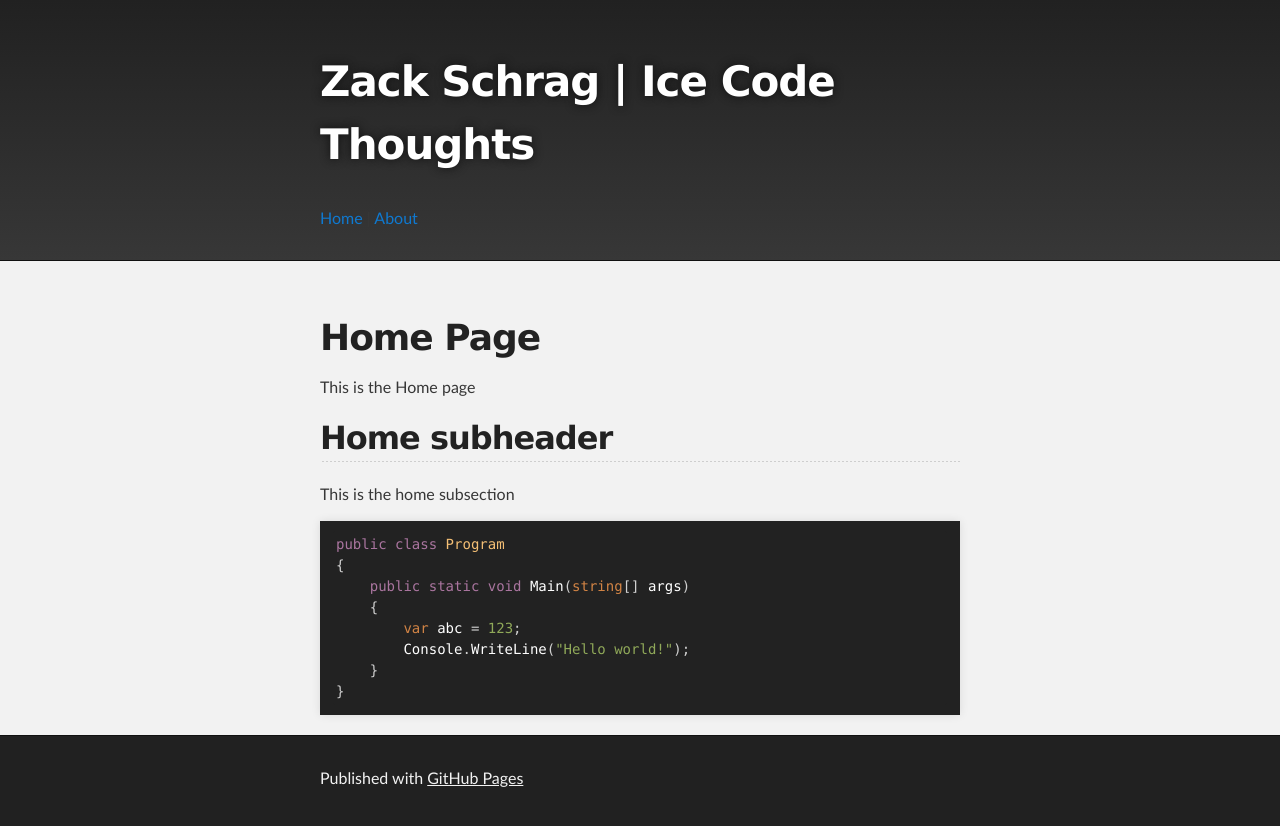
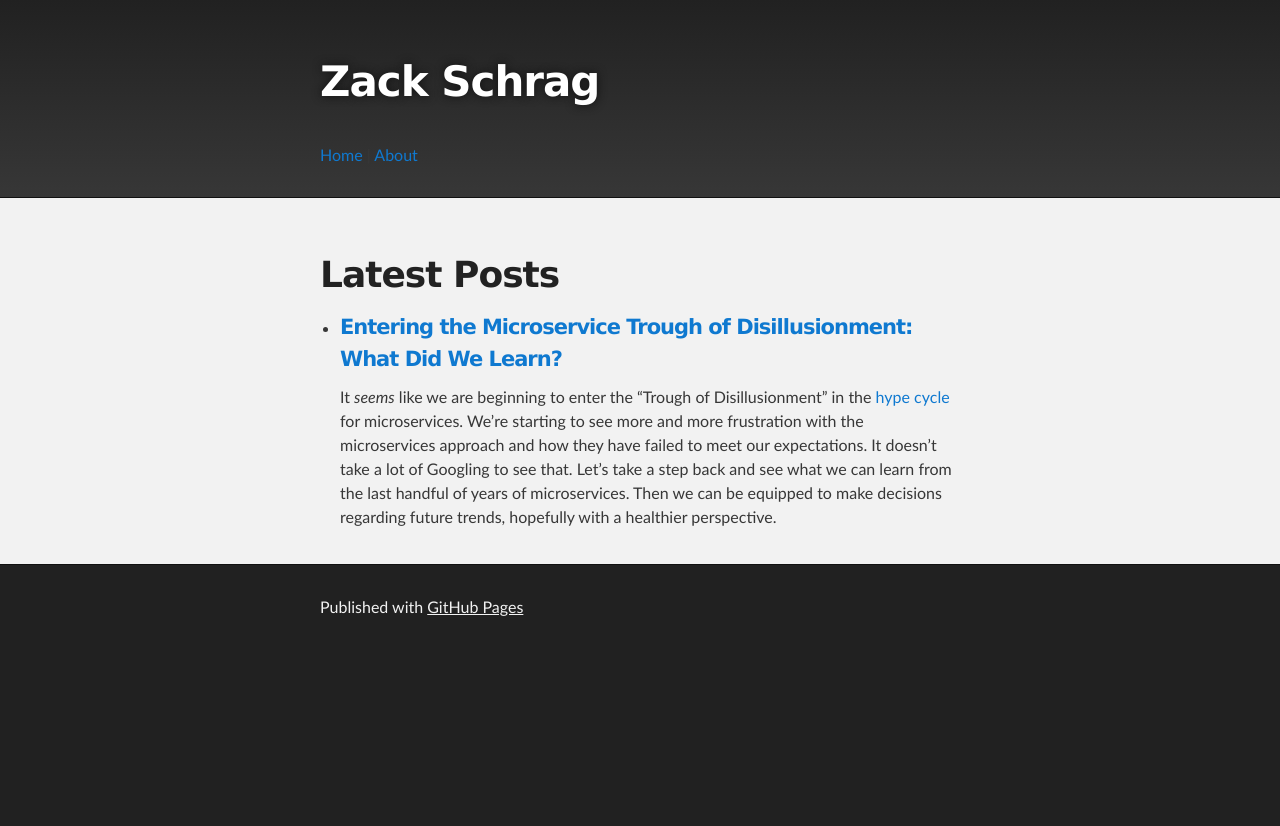
Before and after one commit to zack-schrag/zack-schrag.github.io, a Jekyll site: the page built from index.markdown, in a window 1280 px wide. Shown: the top 826 px of the page. Built offline with Jekyll 4.4.1, drawn with Linux system fonts in a browser that asks for light colours; the repository's description, which GitHub fills in, is left out.

Commit message:
Add first post

````diff
--- a/_config.yml
+++ b/_config.yml
@@ -18,7 +18,7 @@
 # You can create any custom variable you would like, and they will be accessible
 # in the templates via {{ site.myvariable }}.
 
-title: Zack Schrag | Ice Code Thoughts
+title: Zack Schrag
 email: zackschrag@gmail.com
 # description: >- # this means to ignore newlines until "baseurl:"
 #   Ice code thoughts
@@ -30,6 +30,7 @@ github_username:  zack-schrag
 theme: jekyll-theme-slate
 plugins:
   - jekyll-feed
+future: true
 
 # Exclude from processing.
 # The following items will not be processed, by default.
--- a/_layouts/default.html
+++ b/_layouts/default.html
@@ -19,7 +19,12 @@
             <a id="forkme_banner" href="{{ site.github.repository_url }}">View on GitHub</a>
           {% endif %}
 
-          <h1 id="project_title">{{ site.title | default: site.github.repository_name }}</h1>
+          {% if page.title %}
+          <h1 id="project_title">{{ page.title }}</h1>
+          {% else %}
+          <h1 id="project_title">{{ site.title }}</h1>
+          {% endif %}
+
           <h2 id="project_tagline">{{ site.description | default: site.github.project_tagline }}</h2>
 
           {% include nav.html %}
--- /dev/null
+++ b/_posts/2020-02-15-microservice-trough-of-disillusionment.markdown
@@ -0,0 +1,94 @@
+---
+layout: default
+title: "Entering the Microservice Trough of Disillusionment: What Did We Learn?"
+categories: microservices
+excerpt_separator: <!--more-->
+---
+It *seems* like we are beginning to enter the "Trough of Disillusionment" in the [hype cycle](https://en.wikipedia.org/wiki/Hype_cycle) for microservices. We're starting to see more and more frustration with the microservices approach and how they have failed to meet our expectations. It doesn't take a lot of Googling to see that. Let's take a step back and see what we can learn from the last handful of years of microservices. Then we can be equipped to make decisions regarding future trends, hopefully with a healthier perspective.
+
+<!--more-->
+
+### Understanding Your Use Cases
+Often times we like to cite the benefits of using one tool / technique / architecture, but fail to ground those benefits in real needs of the business. It's like we are in a car dealership in San Diego and hear the pitch from the sales person: "This vehicle is equipped with remote start, so you can heat up your car from the warmth of your home! And it only costs an extra $1000!"
+
+"Wow", you think, "that's amazing! Heating up my car without having to walk outside is so cool! I should get that in case I ever decide to move somewhere cold." However, you fail to ask yourself questions like:
+- What's the likelihood of me moving to somewhere cold?
+- Even if I do move somewhere cold, will it be before I get another car?
+- Can I afford an extra $1000?
+- Can I add it later if I do decide I need it?
+
+This is what we (developers) love to do with technology. We see the benefits that some new shiny technology has and we want to start using it. We often neglect to ground those benefits in reality and ask ourselves if those solutions are actually solving problems that we have. Microservices are no different, for a while it was the shiny new thing and everyone wanted in on the action. However, many failed to ground the promises of microservices in the actual problems their business has.
+
+### Sensible Dependencies
+You've just finished a long day at work, you come home and just want to kick your feet up and enjoy a frozen pizza. You turn on the oven and throw in the pizza. Then you try to turn on the sink, and the water is not running! After a long investigation, you determine that somehow turning the oven on causes your faucet to break. How confusing, who would make those two things connected?!?
+
+Obviously, this is a bit of a silly example. It doesn't make sense to have the oven connected to your sink. But this is what we do in software *all* the time. We add dependencies where they don't make sense, do the quick fix, and say we'll fix it when we have more time.
+
+In microservices, if a service does not have [independent value](TODO) and is too tightly coupled to others, you can quickly create a situation like the analogy above. Microservices have reminded us the importance of having sensible dependency hierarchies.
+
+### Interface-First Development
+>
+> Note: In this section, although I use a C# interface as an example, I'm referring to interfaces as the *concept*, i.e. an entry point into some system. It could be a REST API, gRPC interface, language interface, UI screen, etc.
+
+As developers, we sometimes dive straight into implementation without thinking too much about how some component is to be interacted with. In microservices, however, there are too many boundary points to avoid thinking about "user experience" (user being anyone using your code, whether it's via a REST API, language interface, or UI). It's very important to design the interface upfront and get feedback on it before diving into implementation. You might say, "but how can you know what the interface is without diving into the implementation, won't the interface emerge from that?". No! An interface may emerge from it, but not a well-designed one.
+
+Imagine if a restaraunt approached their menu this way. Chef Bob goes into the kitchen and starts experimenting with new recipes. Once he finds one he likes, he tosses together a menu that makes sense to him based on the recipe he likes. And it reads like this:
+```
+1 tortilla
+1/2 shredded chicken breast
+1 cup shredded cheese
+1 cup green chili sauce
+1 tomato diced
+```
+In code, one could imagine the interface might look something like this:
+```csharp
+public interface IMenu
+{
+    void OrderEnchilada(int tortillas, double chickenBreasts, int cupsOfCheese, int cupsOfGreenChili, int tomatoes);
+}
+```
+When you focus on the implementation first, there is temptation to pass the burden of parameters onto the consumer. In the case of this enchilda, how would one go about ordering this? What happens if I order multiple tortillas but don't double the chicken? Will it mess up the recipe if I remove tomatoes?
+
+Now, let's say I somehow figured out how to navigate this menu, but the enchilada I end up with isn't what I expect. I submit a complaint and the answer I'm given is: "You ordered incorrectly! How silly of you to expect that your enchilada would turn out well if you added 5 tomatoes!". Essentially, I'm told that it was user error. And in some ways, this is true. However, I'm unlikely to go back to this restaurant.
+
+How might we improve this interface? Well, after taking the customer's input into consideration you discover a couple of things:
+- The customers *are* interested in knowing the main ingredients of the enchilada, but not necessarily the brand of tortilla or green chili.
+- The customers want the chef to decide the best proportions for the recipe, because they lack adequate knowledge in this area.
+- Some customers with dietary restrictions want the flexibility to customize the order.
+
+Armed with this information, a new interface might look something like this:
+```csharp
+public interface IMenu
+{
+    /// <summary>
+    /// Tortillas stuffed with shredded chicken and smother in green chili and melted cheese.
+    /// </summary>
+    /// <param name="enchiladaCount">The number of enchiladas to order.</param>
+    void OrderEnchiladas(int enchiladaCount);
+
+    /// <summary>
+    /// Regular enchiladas made dairy free.
+    /// </summary>
+    /// <param name="enchiladaCount">The number of enchiladas to order.</param>
+    void OrderEnchiladasDairyFree(int enchiladaCount);
+
+    /// <summary>
+    /// Regular enchiladas with avocado slices on top.
+    /// </summary>
+    /// <param name="enchiladaCount">The number of enchiladas to order.</param>
+    void OrderEnchiladasWithAvocado(int enchiladaCount);
+
+    /// <summary>
+    /// Build your own enchiladas.
+    /// </summary>
+    /// <param name="enchiladaCount">The number of enchiladas to order.</param>
+    /// <param name="options">Options for customizing your enchilada.</param>
+    void OrderEnchiladasWithOptions(int enchiladaCount, EnchiladaOptions options);
+}
+```
+We have the default way of ordering enchiladas as-is, a couple of methods for ordering with common modifications, and a method that supports more in-depth customization. Each method is documented to inform the consumer what purpose it serves. Now, we can direct the customer to the appropriate method based on their specific needs.
+
+Microservices create a lot of places that require some form of an interface. Poorly designed interfaces lead to dissatisfied consumers. Internal consumers are unlikely to rely on you in the future, and external consumers are unlikely to continue using your services.
+
+---
+Let's apply these lessons to approach technology decisions with clearer vision. We don't have to stay in the Trough of Disullisionment, and if we play our cards right, perhaps we can end up on the Plateau of Productivity sooner rather later.
--- a/about.markdown
+++ b/about.markdown
@@ -4,5 +4,4 @@ title: About
 permalink: /about/
 ---
 
-# About
 My name is Zack Schrag, I'm a software developer and this blog is way for me to externalize my thoughts. I've learned a lot by reading other blogs and books and thought this would be a good avenue to contribute to the community with some of the lessons I've learned and am in the process of learning.
--- a/index.markdown
+++ b/index.markdown
@@ -1,21 +1,13 @@
 ---
-# Feel free to add content and custom Front Matter to this file.
-# To modify the layout, see https://jekyllrb.com/docs/themes/#overriding-theme-defaults
+layout: default
+---
+<h1>Latest Posts</h1>
 
-layout: default
-title: Home
----
-# Home Page
-This is the Home page
-## Home subheader
-This is the home subsection
-```csharp
-public class Program
-{
-    public static void Main(string[] args)
-    {
-        var abc = 123;
-        Console.WriteLine("Hello world!");
-    }
-}
-```
+<ul>
+  {% for post in site.posts %}
+    <li>
+      <h4><a href="{{ post.url }}">{{ post.title }}</a></h4>
+      {{ post.excerpt }}
+    </li>
+  {% endfor %}
+</ul>
````
Also changed, not shown: _posts/2020-02-11-welcome-to-jekyll.markdown (deleted, +0 -29 lines).
